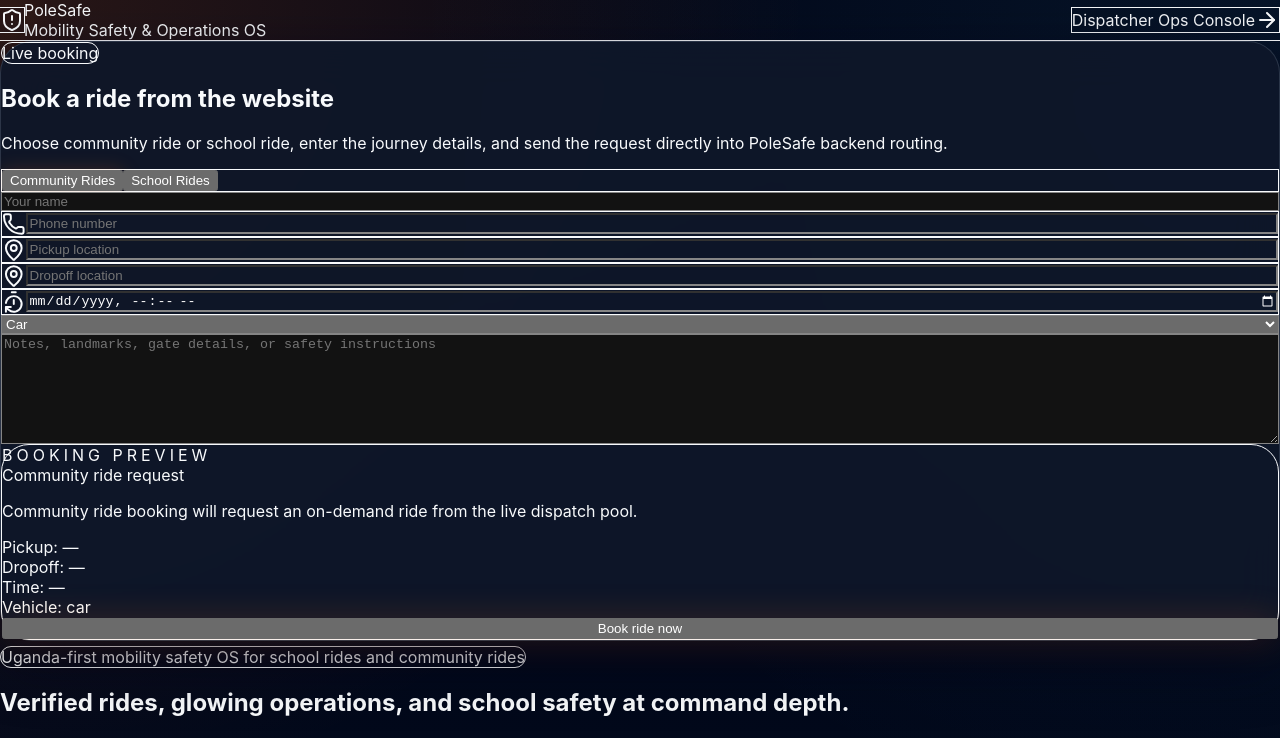
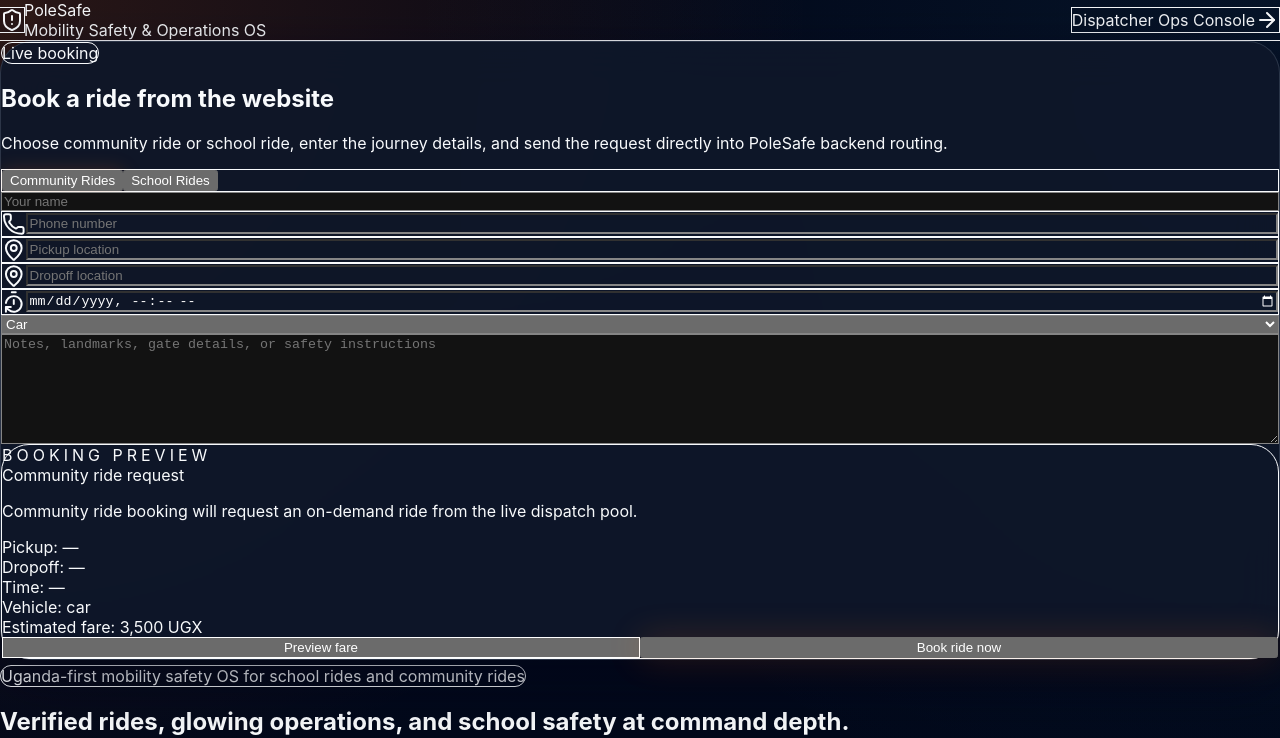
Before and after one commit to hassankavuma-prog/polesafe, a Next.js app: page / in a window 1280 px wide. Shown: the top 738 px of the page. Built offline with nearby package versions, Linux system fonts and the light colour scheme.

Commit message:
feat: finalize public booking funnel

```diff
--- a/app/page.tsx
+++ b/app/page.tsx
@@ -70,10 +70,26 @@
   const [status, setStatus] = useState<'idle' | 'submitting' | 'done' | 'error'>('idle');
   const [result, setResult] = useState<string>('');
   const [bookingMeta, setBookingMeta] = useState<{ rideId?: string; txRef?: string; flwRef?: string; checkoutUrl?: string }>({});
+  const [farePreview, setFarePreview] = useState<number | null>(null);
 
   const routeHint = useMemo(() => mode === 'school'
     ? 'School ride booking will create a trip request for the operations team to confirm.'
     : 'Community ride booking will request an on-demand ride from the live dispatch pool.', [mode]);
+
+  const estimateFare = useMemo(() => {
+    const base = mode === 'school' ? 7000 : 2500;
+    const complexity = Math.min(5, Math.max(1, Math.ceil(((form.pickup.length + form.dropoff.length) || 1) / 20)));
+    const vehicleBoost = form.vehicleType === 'bus' ? 4500 : form.vehicleType === 'taxi' ? 2000 : form.vehicleType === 'boda' ? -500 : 0;
+    return base + complexity * 1000 + vehicleBoost;
+  }, [mode, form.pickup, form.dropoff, form.vehicleType]);
+
+  async function previewFare() {
+    setFarePreview(estimateFare);
+    setStatus('idle');
+    setResult(mode === 'school'
+      ? `Estimated school ride bundle/fleet handling: ${estimateFare.toLocaleString()} UGX`
+      : `Estimated community ride fare: ${estimateFare.toLocaleString()} UGX`);
+  }
 
   async function submitBooking() {
     setStatus('submitting');
@@ -109,14 +125,15 @@
       if (!response.ok) throw new Error(data.error || 'Booking failed');
 
       if (mode === 'community') {
-        const amount = Number(data.price?.total || 0);
+        const amount = Number(data.price?.total || farePreview || estimateFare || 0);
         if (amount > 0) {
+          const provider = /airtel/i.test(form.notes) || /airtel/i.test(form.phone) ? 'airtel' : 'mtn';
           const payResponse = await fetch('/api/payments/momo', {
             method: 'POST',
             headers: { 'Content-Type': 'application/json' },
             body: JSON.stringify({
               amount,
-              provider: 'mtn',
+              provider,
               narration: `PoleSafe ride booking ${data.ride?._id || ''}`,
               rideId: data.ride?._id,
             }),
@@ -124,7 +141,7 @@
           const payData = await payResponse.json();
           if (!payResponse.ok) throw new Error(payData.error || 'Payment initiation failed');
           setBookingMeta({ rideId: data.ride?._id, txRef: payData.txRef, flwRef: payData.flwRef });
-          setResult(`Ride requested. Fare: ${amount} UGX • Payment initiated via MTN MoMo. Confirm on your phone.`);
+          setResult(`Ride requested. Fare: ${amount} UGX • Payment initiated via ${provider === 'airtel' ? 'Airtel Money' : 'MTN MoMo'}. Confirm on your phone.`);
         } else {
           setBookingMeta({ rideId: data.ride?._id });
           setResult(`Ride requested successfully. Driver: ${data.driver?.name || 'pending'} • Fare: pending`);
@@ -184,10 +201,14 @@
               <div>Dropoff: {form.dropoff || '—'}</div>
               <div>Time: {form.rideTime || '—'}</div>
               <div>Vehicle: {form.vehicleType}</div>
+              <div>Estimated fare: {(farePreview || estimateFare).toLocaleString()} UGX</div>
             </div>
-            <button onClick={submitBooking} disabled={status === 'submitting'} className="mt-5 inline-flex w-full items-center justify-center gap-2 rounded-2xl bg-orange-500 px-5 py-3 text-sm font-semibold text-white shadow-[0_0_35px_rgba(249,115,22,0.20)] transition hover:bg-orange-400 disabled:cursor-not-allowed disabled:opacity-70">
-              {status === 'submitting' ? 'Submitting...' : 'Book ride now'}
-            </button>
+            <div className="mt-5 grid grid-cols-2 gap-3">
+              <button onClick={previewFare} className="inline-flex items-center justify-center gap-2 rounded-2xl border border-white/10 bg-white/5 px-5 py-3 text-sm font-semibold text-white transition hover:bg-white/10">Preview fare</button>
+              <button onClick={submitBooking} disabled={status === 'submitting'} className="inline-flex items-center justify-center gap-2 rounded-2xl bg-orange-500 px-5 py-3 text-sm font-semibold text-white shadow-[0_0_35px_rgba(249,115,22,0.20)] transition hover:bg-orange-400 disabled:cursor-not-allowed disabled:opacity-70">
+                {status === 'submitting' ? 'Submitting...' : 'Book ride now'}
+              </button>
+            </div>
             {result && <div className={`mt-4 rounded-2xl border px-4 py-3 text-sm ${status === 'done' ? 'border-emerald-500/20 bg-emerald-500/10 text-emerald-200' : 'border-red-500/20 bg-red-500/10 text-red-200'}`}>{result}</div>}
             {bookingMeta.rideId && status === 'done' && (
               <div className="mt-3 rounded-2xl border border-white/10 bg-slate-950/70 px-4 py-3 text-xs text-slate-300">
@@ -196,6 +217,17 @@
                 <div className="mt-2">
                   <Link href="/ride/tracker" className="text-sky-300 underline">Open live tracker</Link>
                 </div>
+              </div>
+            )}
+            {status === 'done' && (
+              <div className="mt-3 rounded-2xl border border-emerald-500/20 bg-emerald-500/10 px-4 py-3 text-xs text-emerald-200">
+                <div>Next step: keep this page open to jump into tracking, or use the tracker link after confirmation.</div>
+                <div className="mt-1">Payment support: MTN MoMo / Airtel Money where available.</div>
+              </div>
+            )}
+            {status === 'done' && mode === 'school' && (
+              <div className="mt-3 rounded-2xl border border-sky-500/20 bg-sky-500/10 px-4 py-3 text-xs text-sky-200">
+                School rides will follow arrival-only safe-word reveal, gate checks, and dispatcher approval rules.
               </div>
             )}
           </div>
```
